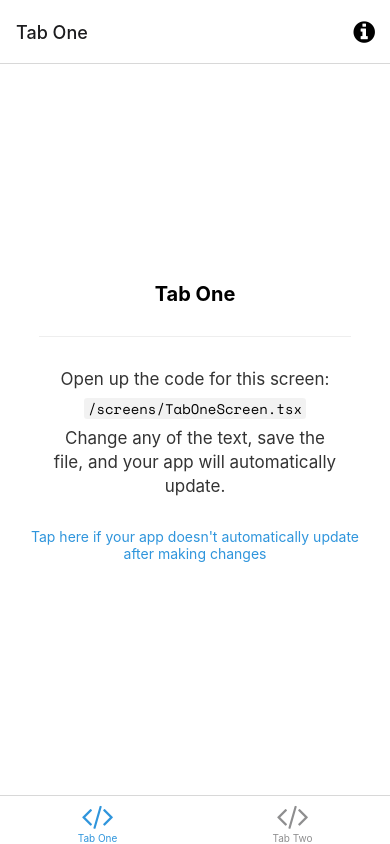
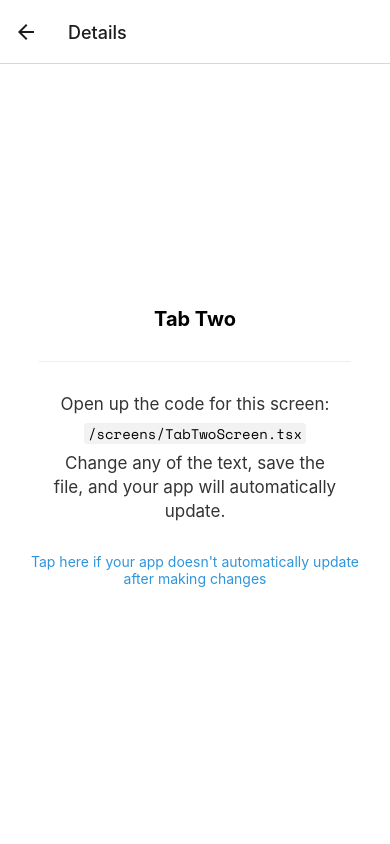
Before and after one commit to PaulinhoNdegwa/TopMovies, a React Native app: screen /MovieDetails in a window 390 px wide. Built offline with nearby package versions, Linux system fonts and the light colour scheme; what expo-linking would draw is missing.

Commit message:
feat: setup Home and Movie details screens

```diff
--- a/navigation/index.tsx
+++ b/navigation/index.tsx
@@ -14,8 +14,8 @@ import Colors from '../constants/Colors';
 import useColorScheme from '../hooks/useColorScheme';
 import ModalScreen from '../screens/ModalScreen';
 import NotFoundScreen from '../screens/NotFoundScreen';
-import TabOneScreen from '../screens/TabOneScreen';
-import TabTwoScreen from '../screens/TabTwoScreen';
+import TopMoviesScreen from '../screens/TopMoviesScreen';
+import MovieDetailsScreen from '../screens/MovieDetailsScreen';
 import { RootStackParamList, RootTabParamList, RootTabScreenProps } from '../types';
 import LinkingConfiguration from './LinkingConfiguration';
 
@@ -39,6 +39,7 @@ function RootNavigator() {
   return (
     <Stack.Navigator>
       <Stack.Screen name="Root" component={BottomTabNavigator} options={{ headerShown: false }} />
+      <Stack.Screen name="MovieDetails" component={MovieDetailsScreen} options={{ title: 'Details' }} />
       <Stack.Screen name="NotFound" component={NotFoundScreen} options={{ title: 'Oops!' }} />
       <Stack.Group screenOptions={{ presentation: 'modal' }}>
         <Stack.Screen name="Modal" component={ModalScreen} />
@@ -58,39 +59,17 @@ function BottomTabNavigator() {
 
   return (
     <BottomTab.Navigator
-      initialRouteName="TabOne"
+      initialRouteName="TopMoviesScreen"
       screenOptions={{
         tabBarActiveTintColor: Colors[colorScheme].tint,
       }}>
       <BottomTab.Screen
-        name="TabOne"
-        component={TabOneScreen}
-        options={({ navigation }: RootTabScreenProps<'TabOne'>) => ({
-          title: 'Tab One',
+        name="TopMoviesScreen"
+        component={TopMoviesScreen}
+        options={({ navigation }: RootTabScreenProps<'TopMoviesScreen'>) => ({
+          title: 'Trending',
           tabBarIcon: ({ color }) => <TabBarIcon name="code" color={color} />,
-          headerRight: () => (
-            <Pressable
-              onPress={() => navigation.navigate('Modal')}
-              style={({ pressed }) => ({
-                opacity: pressed ? 0.5 : 1,
-              })}>
-              <FontAwesome
-                name="info-circle"
-                size={25}
-                color={Colors[colorScheme].text}
-                style={{ marginRight: 15 }}
-              />
-            </Pressable>
-          ),
         })}
-      />
-      <BottomTab.Screen
-        name="TabTwo"
-        component={TabTwoScreen}
-        options={{
-          title: 'Tab Two',
-          tabBarIcon: ({ color }) => <TabBarIcon name="code" color={color} />,
-        }}
       />
     </BottomTab.Navigator>
   );
--- a/screens/TabOneScreen.tsx
+++ b/screens/MovieDetailsScreen.tsx
@@ -3,14 +3,13 @@ import { StyleSheet } from 'react-native';
 
 import EditScreenInfo from '../components/EditScreenInfo';
 import { Text, View } from '../components/Themed';
-import { RootTabScreenProps } from '../types';
 
-export default function TabOneScreen({ navigation }: RootTabScreenProps<'TabOne'>) {
+export default function MovieDetailsScreen() {
   return (
     <View style={styles.container}>
-      <Text style={styles.title}>Tab One</Text>
+      <Text style={styles.title}>Tab Two</Text>
       <View style={styles.separator} lightColor="#eee" darkColor="rgba(255,255,255,0.1)" />
-      <EditScreenInfo path="/screens/TabOneScreen.tsx" />
+      <EditScreenInfo path="/screens/TabTwoScreen.tsx" />
     </View>
   );
 }
--- a/screens/TabTwoScreen.tsx
+++ b/screens/TopMoviesScreen.tsx
@@ -3,13 +3,14 @@ import { StyleSheet } from 'react-native';
 
 import EditScreenInfo from '../components/EditScreenInfo';
 import { Text, View } from '../components/Themed';
+import { RootTabScreenProps } from '../types';
 
-export default function TabTwoScreen() {
+export default function TopMoviesScreen({ navigation }: RootTabScreenProps<'TopMoviesScreen'>) {
   return (
     <View style={styles.container}>
-      <Text style={styles.title}>Tab Two</Text>
+      <Text style={styles.title}>Tab One</Text>
       <View style={styles.separator} lightColor="#eee" darkColor="rgba(255,255,255,0.1)" />
-      <EditScreenInfo path="/screens/TabTwoScreen.tsx" />
+      <EditScreenInfo path="/screens/TabOneScreen.tsx" />
     </View>
   );
 }
--- a/types.tsx
+++ b/types.tsx
@@ -17,6 +17,7 @@ export type RootStackParamList = {
   Root: NavigatorScreenParams<RootTabParamList> | undefined;
   Modal: undefined;
   NotFound: undefined;
+  MovieDetails: undefined
 };
 
 export type RootStackScreenProps<Screen extends keyof RootStackParamList> = NativeStackScreenProps<
@@ -25,8 +26,8 @@ export type RootStackScreenProps<Screen extends keyof RootStackParamList> = Nati
 >;
 
 export type RootTabParamList = {
-  TabOne: undefined;
-  TabTwo: undefined;
+  MovieDetailsScreen: undefined;
+  TopMoviesScreen: undefined;
 };
 
 export type RootTabScreenProps<Screen extends keyof RootTabParamList> = CompositeScreenProps<
```
